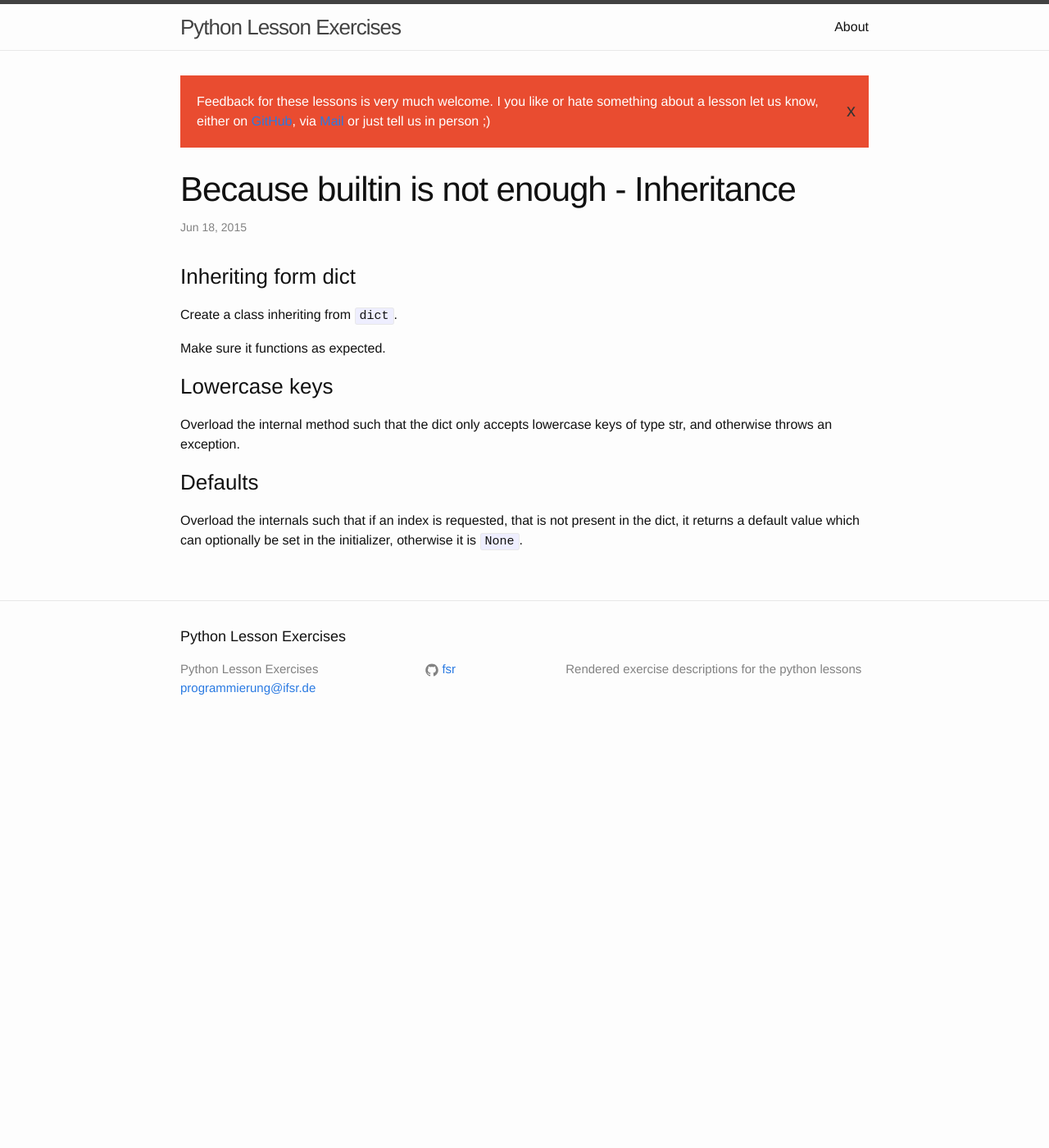
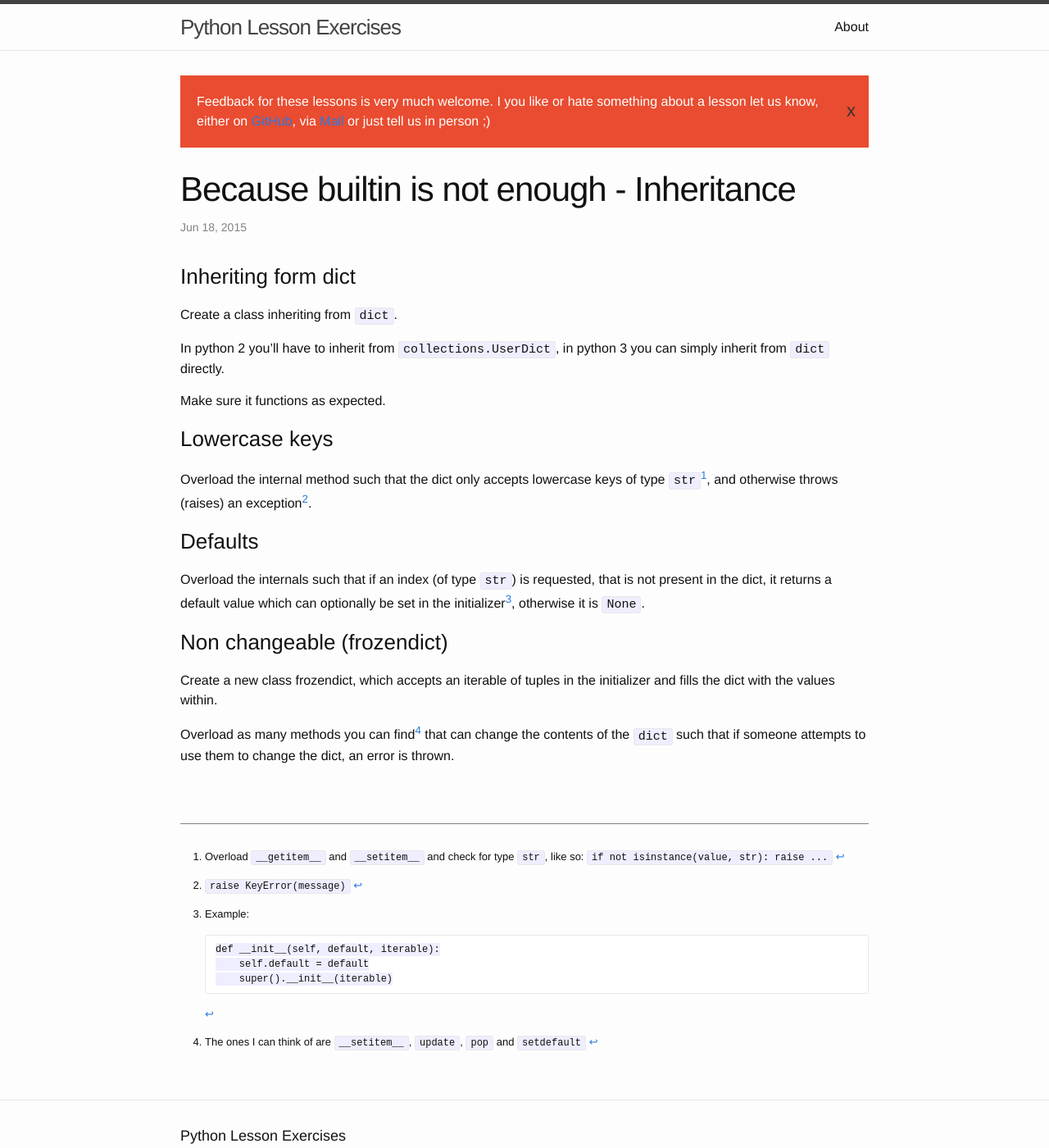
Before and after one commit to fsr/python-lessons, a Jekyll site: the page built from _exercises/dict-methods.md, in a window 1280 px wide and 1400 px high. Shown: the whole window at 82% size. Built offline with Jekyll 4.4.1, drawn with Linux system fonts in a browser that asks for light colours.

```diff
--- a/_exercises/dict-methods.md
+++ b/_exercises/dict-methods.md
@@ -8,12 +8,37 @@
 
 Create a class inheriting from `dict`.
 
+In python 2 you'll have to inherit from `collections.UserDict`, in python 3  you can simply inherit from `dict` directly.
+
 Make sure it functions as expected.
 
 ### Lowercase keys
 
-Overload the internal method such that the dict only accepts lowercase keys of type str, and otherwise throws an exception.
+Overload the internal method such that the dict only accepts lowercase keys of type `str`[^only_str], and otherwise throws (raises) an exception[^raise].
+
+[^only_str]:
+    Overload `__getitem__` and `__setitem__` and check for type `str`, like so: `if not isinstance(value, str): raise ...`
+
+[^raise]:
+    `raise KeyError(message)`
 
 ### Defaults
 
-Overload the internals such that if an index is requested, that is not present in the dict, it returns a default value which can optionally be set in the initializer, otherwise it is `None`.
+Overload the internals such that if an index (of type `str`) is requested, that is not present in the dict, it returns a default value which can optionally be set in the initializer[^default], otherwise it is `None`.
+
+[^default]:
+    Example:
+
+        def __init__(self, default, iterable):
+            self.default = default
+            super().__init__(iterable)
+
+
+### Non changeable (frozendict)
+
+Create a new class frozendict, which accepts an iterable of tuples in the initializer and fills the dict with the values within.
+
+Overload as many methods you can find[^altering] that can change the contents of the `dict` such that if someone attempts to use them to change the dict, an error is thrown.
+
+[^altering]:
+    The ones I can think of are `__setitem__`, `update`, `pop` and `setdefault`
--- a/_layouts/default.html
+++ b/_layouts/default.html
@@ -11,9 +11,9 @@
 
       <div class="wrapper">
         <div class="alert">
-          <script src="{{ site.baseurl }}/javascript/alert.js" type="text/javascript"></script>
+          <script src="{{ site.baseurl }}/coffee/alert.js" type="text/javascript"></script>
           Feedback for these lessons is very much welcome. I you like or hate something about a lesson let us know, either on <a href="https://github.com/fsr/python-lessons/issues/new">GitHub</a>, via <a href="mailto:justus@ifsr.de">Mail</a> or just tell us in person ;)
-          <a href="#" onclick="window.alert.close(this)" class="close">x</a>
+          <a href="#" class="close">x</a>
         </div>
         {{ content }}
       </div>
--- a/javascript/alert.js
+++ /dev/null
@@ -1,7 +0,0 @@
-(function (){
-  var alert = {};
-  alert.close = function (child){
-    child.parentNode.remove();
-  };
-  window.alert = alert;
-})();
```
Also changed, not shown: coffee/alert.coffee (added, +13 -0 lines).
